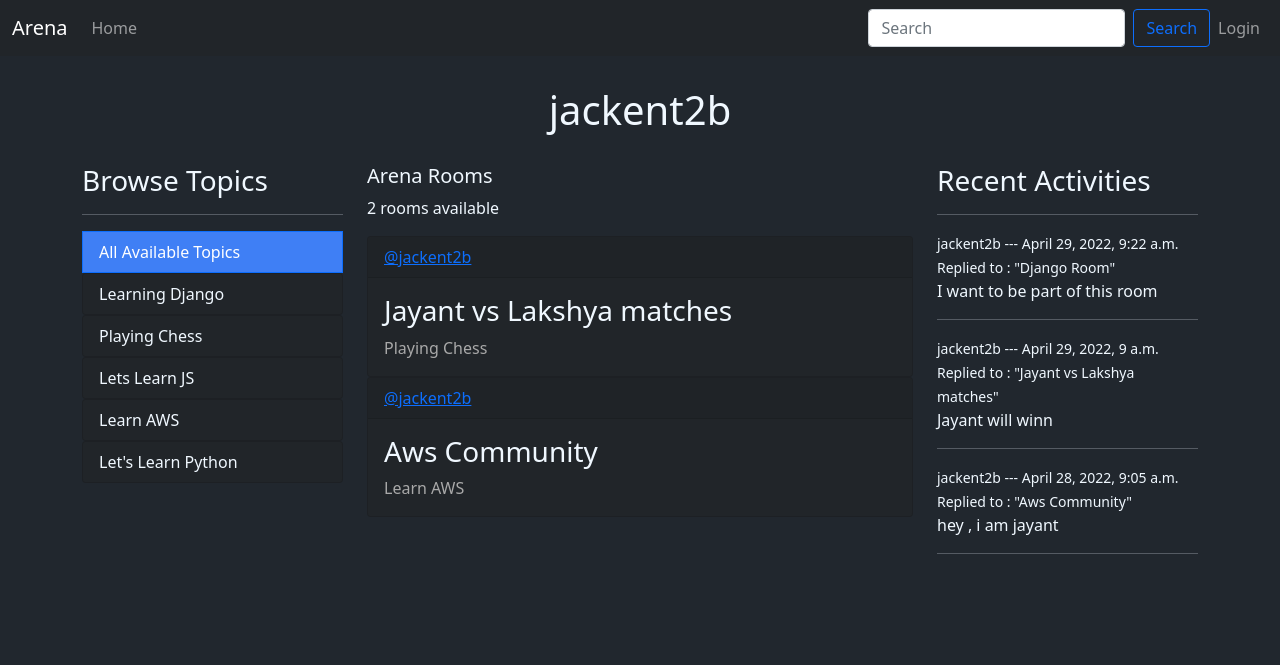
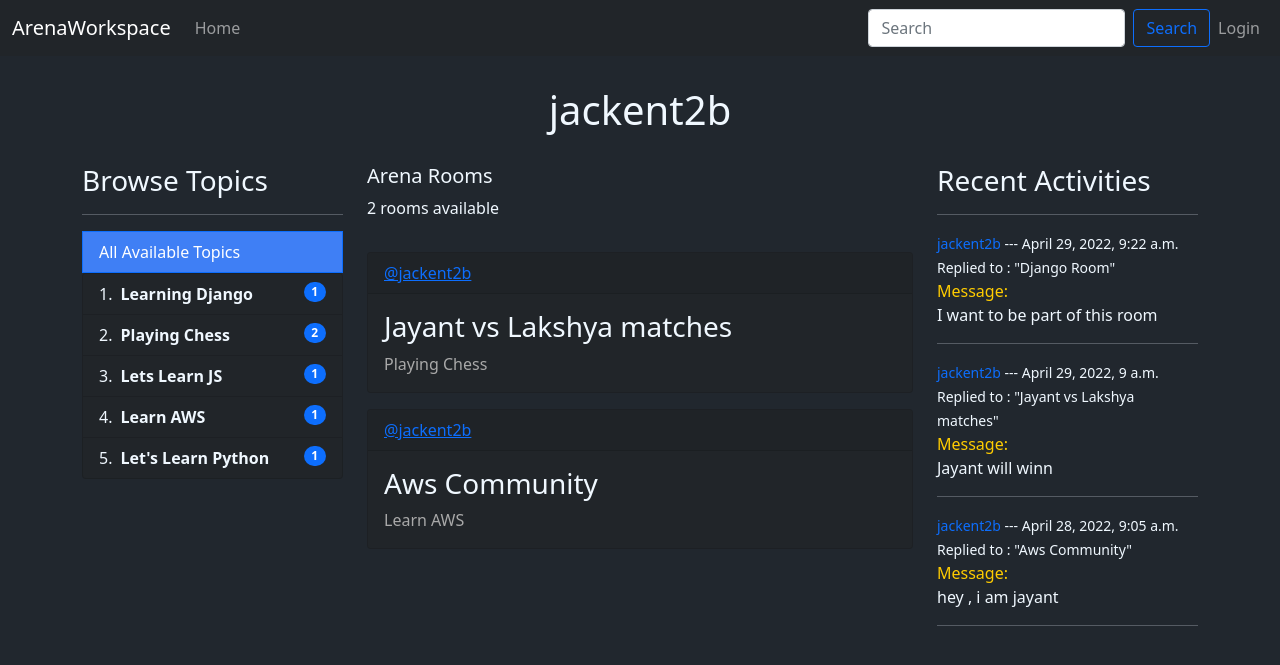
Before and after one commit to Jackent2B/ArenaWorkspace, a Django app: page /user-profile/3/ in a window 1280 px wide. Shown: the top 665 px of the page. Run offline with Django 4.2, Linux system fonts and the light colour scheme; data comes from the database, SQL or seed files in the repository; both versions use the stored data as it was after the commit.

Commit message:
UI updated

```diff
--- a/templates/activity_component.html
+++ b/templates/activity_component.html
@@ -2,9 +2,19 @@
 <hr />
 {% for message in room_messages %}
 <div>
-  <small>{{message.user}} --- {{message.created}}</small>
+  <small
+    ><span
+      ><a href="/user-profile/{{message.user.id}}" style="text-decoration: none"
+        >{{message.user}}</a
+      ></span
+    >
+    --- {{message.created}}</small
+  >
   <small>Replied to : "{{message.room}}"</small>
-  <p>{{message.body}}</p>
+  <div>
+    <span style="color: #ffcc00">Message:</span>
+    <p>{{message.body}}</p>
+  </div>
   {% if request.user == message.user %}
   <a href="{% url 'delete-message' message.id%}" class="btn btn-danger"
     >Delete</a
--- a/templates/feed_component.html
+++ b/templates/feed_component.html
@@ -18,7 +18,7 @@
 
 <div>
   {% for room in rooms%}
-  <div class="card" style="background-color: #212529">
+  <div class="card" style="background-color: #212529; margin: 1rem auto">
     <div class="card-header" style="color: rgb(63, 127, 245)">
       <a href="/user-profile/{{room.host.id}}">@{{room.host.username}}</a>
     </div>
--- a/templates/navbar.html
+++ b/templates/navbar.html
@@ -1,6 +1,6 @@
 <nav class="navbar fixed-top navbar-expand-lg navbar-dark bg-dark">
   <div class="container-fluid">
-    <a class="navbar-brand" href="/">Arena</a>
+    <a class="navbar-brand" href="/">ArenaWorkspace</a>
     <button
       class="navbar-toggler"
       type="button"
@@ -37,9 +37,7 @@
           </a>
         </li>
         <li class="nav-item active">
-          <a class="nav-link" href="{% url 'update-user' %}"
-            >Edit Profile
-          </a>
+          <a class="nav-link" href="{% url 'update-user' %}">Edit Profile </a>
         </li>
         <li class="nav-item active">
           <a class="nav-link" href="/logout">Logout </a>
--- a/templates/profile.html
+++ b/templates/profile.html
@@ -1,35 +1,17 @@
+{% extends 'main.html' %} {% block content %}
 
-{% extends 'main.html' %}
-
-<style>
-    .profile-container{
-        display:grid;
-        grid-template-columns: 1fr 3fr 1fr;
-    }
-</style>
-
-{% block content %}
-
-<p style="font-size: 2.5rem;text-align: center; margin: 1.5rem auto;" >{{user.username}}
-    {% if request.user == user %}
-    <a href="{% url 'update-user' %}" class="btn btn-warning">
-        Edit Profile</a
-    >
-    {% endif %}
+<p style="font-size: 2.5rem; text-align: center; margin: 1.5rem auto">
+  {{user.username}} {% if request.user == user %}
+  <a href="{% url 'update-user' %}" class="btn btn-warning"> Edit Profile</a>
+  {% endif %}
 </p>
 
 <div class="container">
-    <div class="row">
-        <div class="col-3">
-            {% include 'topics.html' %}
-        </div>
-        <div class="col-6">
-            {% include 'feed_component.html' %}
-        </div>
-        <div class="col-3">
-            {% include 'activity_component.html' %}
-        </div>
-    </div>
+  <div class="row">
+    <div class="col-3">{% include 'topics.html' %}</div>
+    <div class="col-6">{% include 'feed_component.html' %}</div>
+    <div class="col-3">{% include 'activity_component.html' %}</div>
+  </div>
 </div>
 
 {% endblock content %}
--- a/templates/topics.html
+++ b/templates/topics.html
@@ -6,18 +6,28 @@
     href="{% url 'home' %}"
     class="list-group-item list-group-item-action active"
     aria-current="true"
-    style="background-color:rgb(63, 127, 245)"
+    style="background-color: rgb(63, 127, 245)"
   >
     All Available Topics
   </a>
+  <ol class="list-group list-group-numbered">
     {% for topic in topics%}
-  <div class="list-group">
+    <li
+      style="background-color: #212529; color: aliceblue"
+      class="list-group-item d-flex justify-content-between align-items-start"
+    >
+      <div class="ms-2 me-auto">
         <a
           href="{% url 'home' %}?q={{topic.name}}"
-      class="list-group-item list-group-item-action"
-      style="background-color: #212529; color: aliceblue;"
+          class="fw-bold"
+          style="color: aliceblue; text-decoration: none"
           >{{topic.name}}</a
         >
       </div>
+      <span class="badge bg-primary rounded-pill"
+        >{{topic.room_set.all.count}}</span
+      >
+    </li>
     {%endfor%}
+  </ol>
 </div>
```
Also changed, not shown: db.sqlite3. Lines whose indentation alone changed are shown as unchanged.
